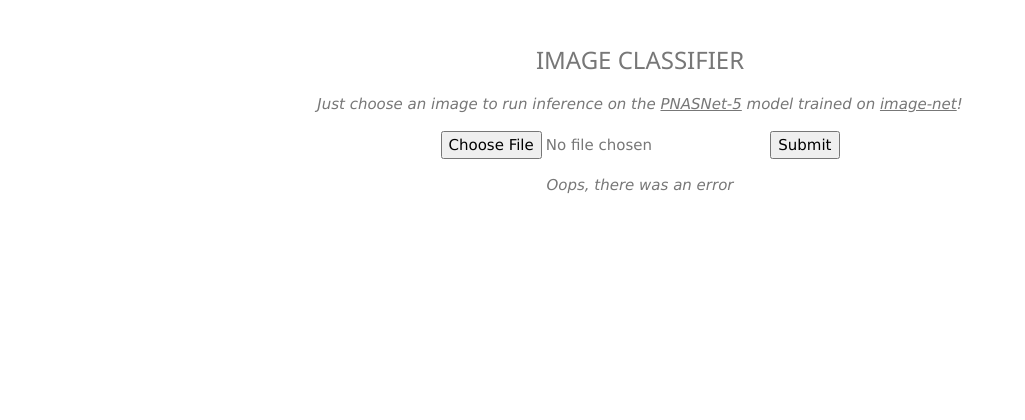
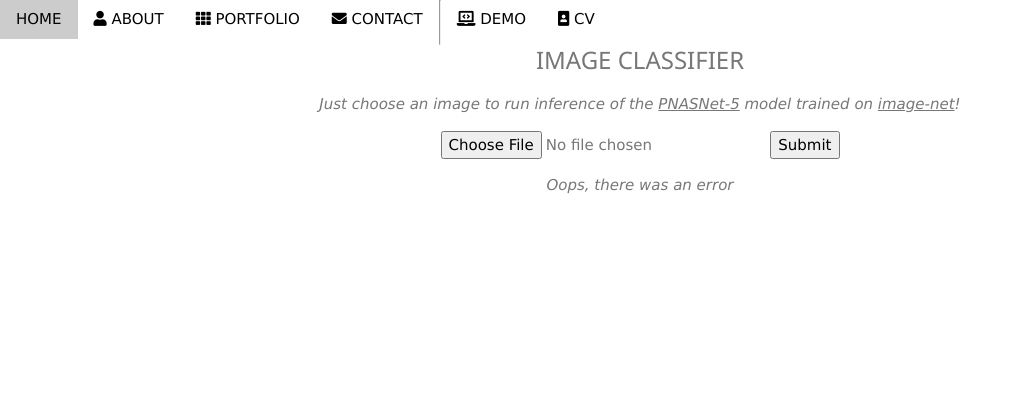
Before and after one commit to cozyDoomer/deep-learning-webapp, a Flask app: page /upload in a window 1280 px wide. Shown: the top 420 px of the page, without its empty margins (0-1025 px from the left). Run offline with Flask 2, Linux system fonts and the light colour scheme; some libraries are stand-ins or nearby versions.

Commit message:
some layout changes and text cleanup

```diff
--- a/webapp/main.py
+++ b/webapp/main.py
@@ -51,4 +51,4 @@ def download_cv():
 
 if __name__ == "__main__":
     install_secret_key(app)
-    app.run(debug=False, host='0.0.0.0')
+    app.run(debug=True, host='0.0.0.0')
--- a/webapp/static/css/template.css
+++ b/webapp/static/css/style.css
@@ -594,6 +594,7 @@ a {
     width: 100%
 }
 
+@media (min-width:601px) {
     .col.s1 {
         width: 8.33333%
     }
@@ -642,7 +643,6 @@ a {
         width: 99.99999%
     }
 
-@media (min-width:601px) {
     .col.m1 {
         width: 8.33333%
     }
@@ -1012,9 +1012,6 @@ a {
     font-size: 110%
 }
 
-.card, .card-2 {
-    box-shadow: 0 2px 5px 0 rgba(0, 0, 0, 0.16), 0 2px 10px 0 rgba(0, 0, 0, 0.12)
-}
 
 .card-4, .hover-shadow:hover {
     box-shadow: 0 4px 10px 0 rgba(0, 0, 0, 0.2), 0 4px 20px 0 rgba(0, 0, 0, 0.19)
--- a/webapp/templates/image-classifier.html
+++ b/webapp/templates/image-classifier.html
@@ -4,11 +4,14 @@
     {% extends "template.html" %}
     {% block content %}
 
-    <!-- Container (Contact Section) -->
+    <!-- Container (IMAGE CLASSIFIER Section) -->
     <div class="content container padding-32" id="contact">
       <h3 class="center">IMAGE CLASSIFIER</h3>
-      <p class="center"><em>Just choose an image to run inference on the <a href=https://arxiv.org/pdf/1712.00559.pdf>PNASNet-5</a>
+
+      <p class="center hide-small"><em>Just choose an image to run inference of the <a href=https://arxiv.org/pdf/1712.00559.pdf>PNASNet-5</a>
         model trained on <a href="http://www.image-net.org/">image-net</a>!</em></p>
+
+      <p class="center hide-medium hide-large"><em>Just choose an image to run the model!</em></p>
 
       <form class="center" action="{{ url_for('upload.upload_file') }}" method="POST" enctype=multipart/form-data>
         <p><input type=file name=file>
@@ -28,7 +31,8 @@
         <h4>{{prediction[2]}} with {{confidence[2]}}% confidence</h4>
       </div>
       <div class="center hide-medium hide-large">
-        <h5 class="center">{{prediction[0]}} with {{confidence[0]}}% confidence</h5>
+        <h3>{{prediction[0]}} with {{confidence[0]}}% confidence</h3>
+        <h4>{{prediction[1]}} with {{confidence[1]}}% confidence</h4>
       </div>
       {% endif %}
 
@@ -45,11 +49,11 @@
       </div>
 
       <div class="center hide-small">
-        <img src="{{ url_for('upload.send_file', filename=filename) }}" height="300">
+        <img src="{{ url_for('upload.send_file', filename=filename) }}" class="image" style="max-height:400px">
       </div>
 
       <div class="center hide-medium hide-large">
-        <img src="{{ url_for('upload.send_file', filename=filename) }}" height="150">
+        <img src="{{ url_for('upload.send_file', filename=filename) }}" class="image" style="max-height:250px">
       </div>
       {% endif %}
 
--- a/webapp/templates/template.html
+++ b/webapp/templates/template.html
@@ -4,14 +4,39 @@
     <title>Christian's site</title>
     <meta charset="UTF-8">
     <meta name="viewport" content="width=device-width, initial-scale=1">
-
-    <link rel="stylesheet" href="/static/css/template.css">
+    <link rel="stylesheet" href="/static/css/style.css">
     <link rel="stylesheet" href="https://fonts.googleapis.com/css?family=Lato">
     <link rel="stylesheet" href="https://use.fontawesome.com/releases/v5.8.1/css/all.css"
     integrity="sha384-50oBUHEmvpQ+1lW4y57PTFmhCaXp0ML5d60M1M7uH2+nqUivzIebhndOJK28anvf" crossorigin="anonymous">
  </head>
  <body>
 
+    <!-- Navbar (sit on top) -->
+    <div class="top">
+        <div class="bar card animate-top white" id="myNavbar">
+            <a class="bar-item button hover-black hide-medium hide-large right" href="javascript:void(0);" onclick="toggleFunction()" title="Toggle Navigation Menu">
+                <i class="fa fa-bars"></i>
+            </a>
+            <a href="{{ url_for('home') }}#home" class="bar-item button">HOME</a>
+            <a href="{{ url_for('home') }}#about" class="bar-item button hide-small"><i class="fa fa-user"></i> ABOUT</a>
+            <a href="{{ url_for('home') }}#portfolio" class="bar-item button hide-small"><i class="fa fa-th"></i> PORTFOLIO</a>
+            <a href="{{ url_for('home') }}#contact" class="bar-item button hide-small"><i class="fa fa-envelope"></i> CONTACT</a>
+            <div class="vertical-line hide-small" style="height: 45px;"></div>
+            <a href="{{ url_for('image_classifier.show') }}" class="bar-item button hide-small"><i class="fas fa-laptop-code"></i> DEMO</a>
+            <a href="{{ url_for('cv') }}" class="bar-item button hide-small"><i class="fas fa-portrait"></i> CV</a>
+        </div>
+
+        <!-- Navbar on small screens -->
+        <div id="navDemo" class="bar-block white hide hide-large hide-medium">
+            <a href="{{ url_for('home') }}#about" class="bar-item button" onclick="toggleFunction()">ABOUT</a>
+            <a href="{{ url_for('home') }}#portfolio" class="bar-item button" onclick="toggleFunction()">PORTFOLIO</a>
+            <a href="{{ url_for('home') }}#contact" class="bar-item button" onclick="toggleFunction()">CONTACT</a>
+            <hr class="divider" >
+            <a href="{{ url_for('image_classifier.show') }}" class="bar-item button" onclick="toggleFunction()">DEMO</a>
+            <a href="{{ url_for('cv') }}"  class="bar-item button" onclick="toggleFunction()">CV</a>
+            <hr class="divider" >
+        </div>
+    </div>
 
     <script>
     // Used to toggle the menu on small screens when clicking on the menu button
```
Also changed, not shown: TODO.md (renamed from webapp/TODO.md, +0 -2 lines), webapp/templates/home.html (+15 -20 lines). Lines whose indentation alone changed are shown as unchanged.
